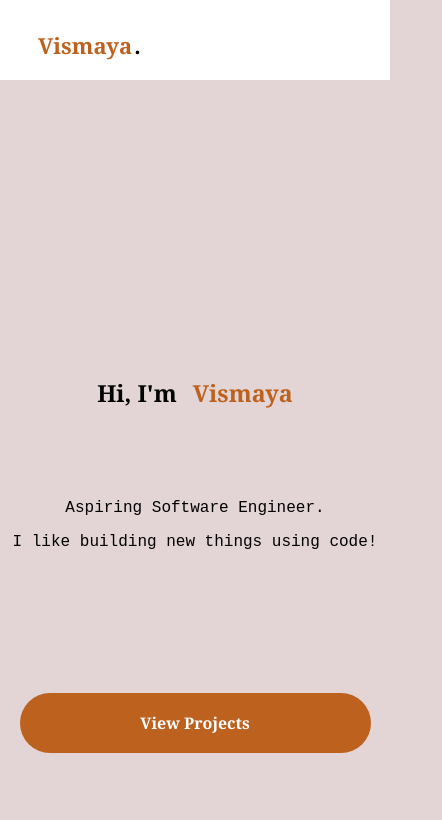
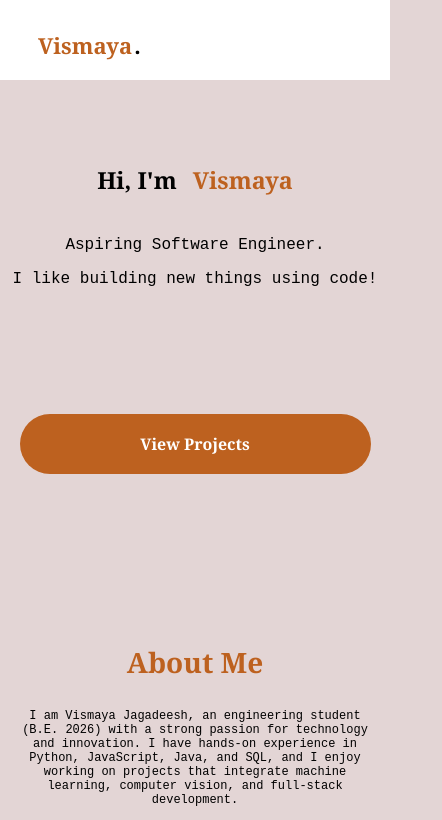
Before and after one commit to VismayaJagadeesh/portfolio-website, a React (Vite) app: page / in a window 390 px wide. Shown: the top 820 px of the page, 442 px wide, since content can reach past the window. Built offline with nearby package versions, Linux system fonts and the light colour scheme.

Commit message:
Fix: corrected LandingPage.css to work properly for phone layout

```diff
--- a/src/components/LandingPage.css
+++ b/src/components/LandingPage.css
@@ -151,24 +151,6 @@
 
 /* MOBILE OPTIMIZATION */
 @media (max-width: 768px) {
-   /* Scroll container */
-  .main-container {
-    scroll-snap-type: y mandatory;
-    overflow-y: scroll;
-    height: 100vh;
-    scroll-behavior: smooth;
-  }
-
-  .main-container section {
-    scroll-snap-align: start;
-    height: 100vh; /* each section fills viewport */
-    display: flex;
-    flex-direction: column;
-    justify-content: center;
-    align-items: center;
-  }
-
-
   /* Boxes */
   .boxes {
     flex-direction: column;
@@ -228,6 +210,6 @@
     justify-content: center;   /* center the whole line */
     align-items: center;       /* vertical alignment */
     gap: 10px;                 /* space between heading parts */
-    margin-top: 10vh;
+    margin-top: 5vh;
   }
 }
```
